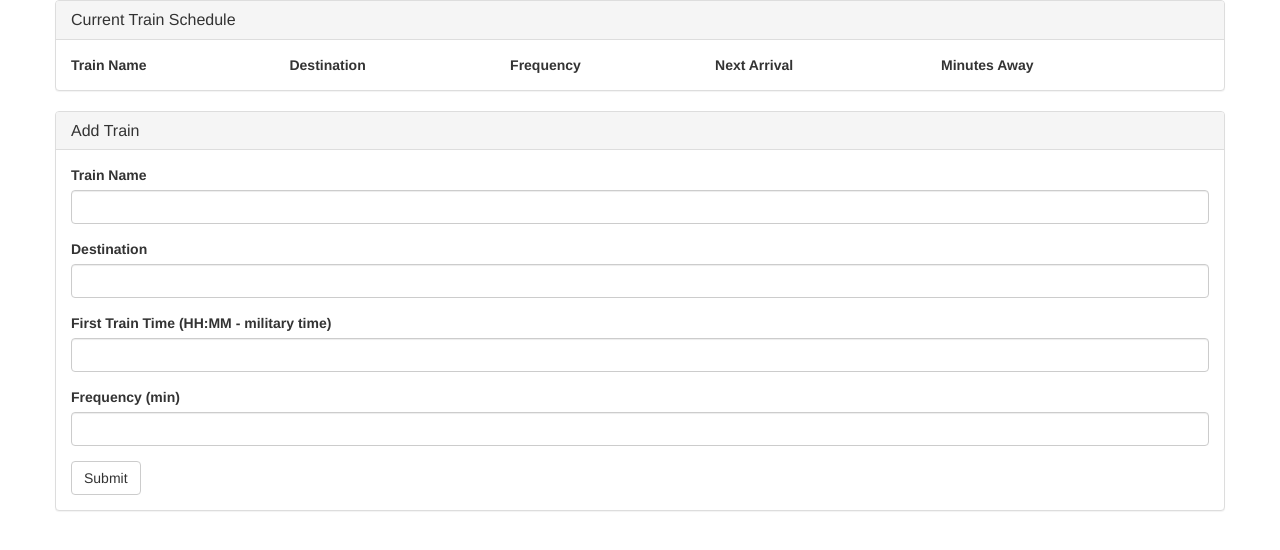
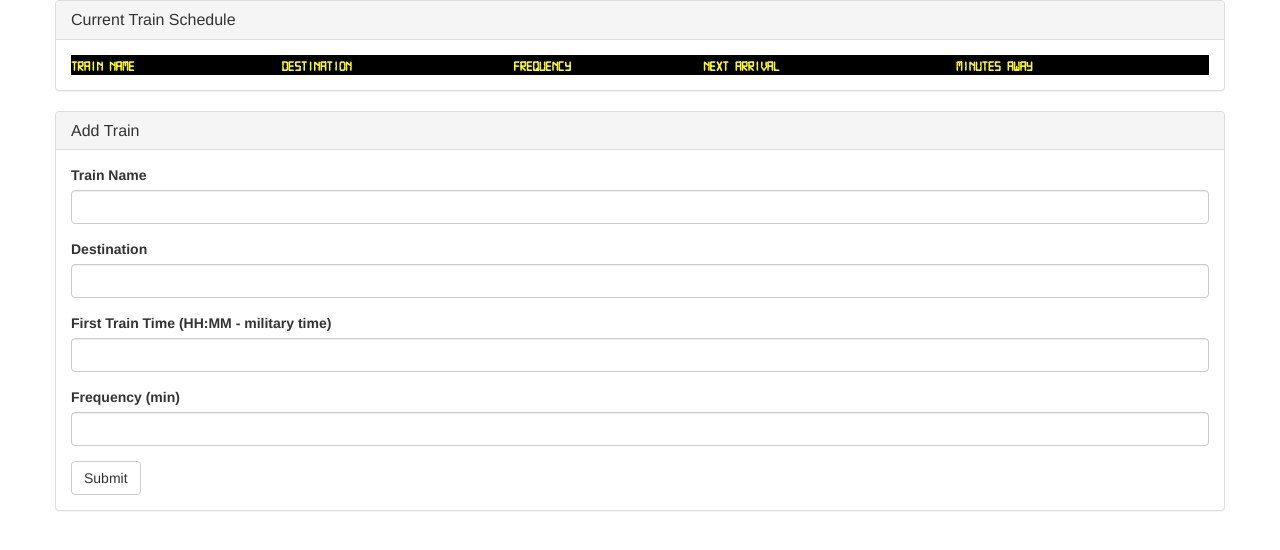
Before and after one commit to cpsavva/TrainSchedule, a plain HTML site: page index.html in a window 1280 px wide. Drawn offline with nearby package versions, Linux system fonts and the light colour scheme; no server answers; a script that the page names is missing.

Commit message:
adding digital fonts

```diff
--- a/index.html
+++ b/index.html
@@ -8,7 +8,7 @@
 <!--style file-->
 
 <link rel="stylesheet" type="text/css" href="./flipclock/flipclock.css">
-<link rel="stylesheet" type="text/css" href="./style.css">
+<link rel="stylesheet" type="text/css" href="./style/style.css">
 
 </head>
 <body>
--- a/style.css
+++ /dev/null
@@ -1,4 +0,0 @@
-@font-face {
-  font-family: 'The name of the Font Family Here';
-  src: URL('font.ttf') format ('ttf');
-}
--- a/style/style.css
+++ b/style/style.css
@@ -1,5 +1,11 @@
-#container {
-	height: 100px;
+@font-face {
+  font-family: 'digital-7';
+  src: url('./digital-7_mono.woff') format('woff'), /* Chrome 6+, Firefox 3.6+, IE 9+, Safari 5.1+ */
+   url('./digital-7_mono.ttf') format('truetype'); /* Chrome 4+, Firefox 3.5, Opera 10+, Safari 3—5 */
+}
 
-
+#trainTable{
+	font-family: 'digital-7';
+	background-color: black;
+	color: yellow;
 }
```
Also changed, not shown: style/digital-7/digital-7 (italic).ttf (deleted), style/digital-7/digital-7 (mono italic).ttf (deleted), style/digital-7/digital-7.ttf (deleted), style/digital-7/readme.txt (deleted), style/digital-7_mono.ttf (renamed from style/digital-7/digital-7 (mono).ttf), style/digital-7_mono.woff (added), 2 other files.
